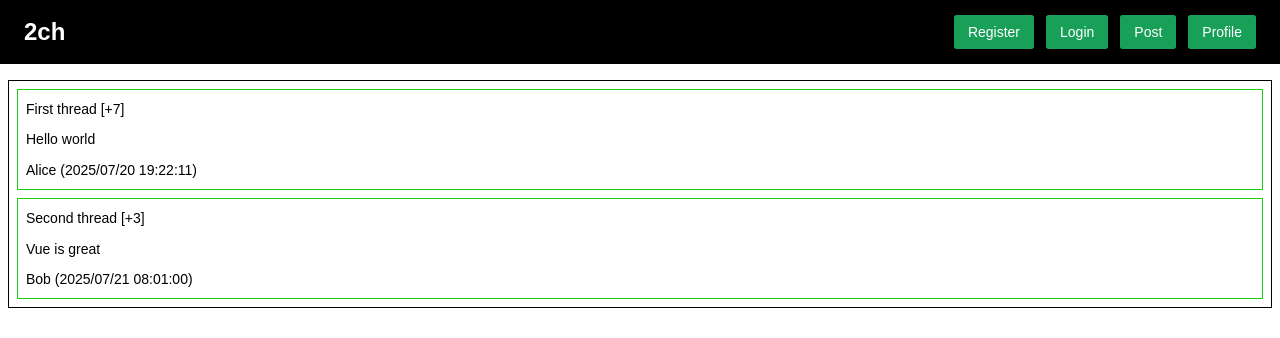
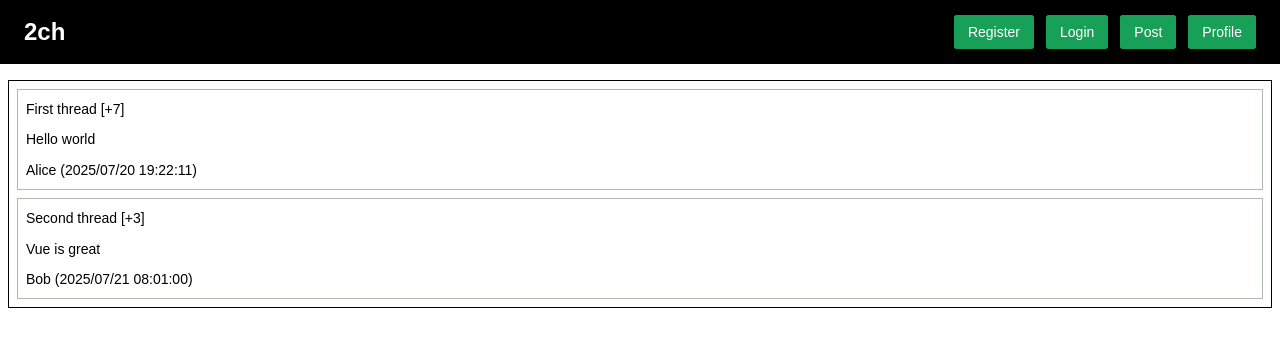
Before and after one commit to GZhonghui/2ch-web, a Vue app: page /login in a window 1280 px wide. Shown: the top 338 px of the page. Built offline with nearby package versions, Linux system fonts and the light colour scheme.

Commit message:
create views

```diff
--- a/src/App.vue
+++ b/src/App.vue
@@ -1,55 +1,15 @@
 <script setup>
 
 import { ref } from 'vue';
-import { NButton } from 'naive-ui';
-import Thread from './components/Thread.vue';
-
-const threads = ref([
-  {
-    id: 1,
-    title: 'First thread',
-    content: 'Hello world',
-    userName: 'Alice',
-    postTime: '2025/07/20 19:22:11',
-    replyCount: 7
-  },
-  {
-    id: 2,
-    title: 'Second thread',
-    content: 'Vue is great',
-    userName: 'Bob',
-    postTime: '2025/07/21 08:01:00',
-    replyCount: 3
-  }
-  // ... 更多
-])
+import Header from './components/Header.vue';
+import HomeThreads from './views/HomeThreads.vue';
 
 </script>
 
 <template>
   <div class="page">
-    <header class="header-bar">
-      <h1 class="title">2ch</h1>
-      <div class="actions">
-        <n-button type="primary">Register</n-button>
-        <n-button type="primary">Login</n-button>
-        <n-button type="primary">Post</n-button>
-        <n-button type="primary">Profile</n-button>
-      </div>
-    </header>
-
-    <div class="content">
-      <Thread
-        v-for="t in threads"
-        :key="t.id"
-        :id="t.id"
-        :title="t.title"
-        :content="t.content"
-        :user-name="t.userName"
-        :post-time="t.postTime"
-        :reply-count="t.replyCount"
-      />
-    </div>
+    <Header />
+    <HomeThreads />
   </div>
 </template>
 
@@ -58,33 +18,4 @@ const threads = ref([
   font-family: sans-serif;
   margin: 0;
 }
-
-.header-bar {
-  width: 100%;
-  height: 64px;
-  margin-bottom: 16px;
-  background: #000000;
-  display: flex;
-  align-items: center;
-  justify-content: space-between;
-  padding: 0 24px;
-  box-sizing: border-box;
-  color: #fff;
-}
-
-.title {
-  margin: 0;
-  font-size: 24px;
-}
-
-.actions {
-  display: flex;
-  align-items: center;
-  gap: 12px;
-}
-
-.content {
-  border: 1px solid black;
-  margin: 8px;
-}
 </style>
--- /dev/null
+++ b/src/components/Header.vue
@@ -0,0 +1,70 @@
+<script setup>
+
+import { ref } from 'vue';
+import {
+  NButton,
+  NMessageProvider,
+  NConfigProvider,
+  createDiscreteApi
+} from 'naive-ui';
+
+const { message } = createDiscreteApi(['message'])
+
+function onClickRegister() {
+
+}
+
+function onClickLogin() {
+
+}
+
+function onClickPost() {
+
+}
+
+function onClickProfile() {
+  message.error('Please login!')
+}
+</script>
+
+<template>
+  <n-config-provider>
+    <n-message-provider>
+      <header class="header-bar">
+        <h1 class="title">2ch</h1>
+        <div class="actions">
+          <n-button type="primary" @click="onClickRegister">Register</n-button>
+          <n-button type="primary" @click="onClickLogin">Login</n-button>
+          <n-button type="primary" @click="onClickPost">Post</n-button>
+          <n-button type="primary" @click="onClickProfile">Profile</n-button>
+        </div>
+      </header>
+    </n-message-provider>
+  </n-config-provider>
+</template>
+
+<style scoped>
+.header-bar {
+  width: 100%;
+  height: 64px;
+  margin-bottom: 16px;
+  background: #000000;
+  display: flex;
+  align-items: center;
+  justify-content: space-between;
+  padding: 0 24px;
+  box-sizing: border-box;
+  color: #fff;
+}
+
+.title {
+  margin: 0;
+  font-size: 24px;
+}
+
+.actions {
+  display: flex;
+  align-items: center;
+  gap: 12px;
+}
+</style>
--- a/src/components/Thread.vue
+++ b/src/components/Thread.vue
@@ -1,11 +1,5 @@
 <script setup>
 import { ref } from 'vue';
-
-// const title = ref('Empty Title')
-// const content = ref('Empty Content')
-// const user_name = ref('Empty User Name')
-// const post_time = ref('2025/07/20 19:22:11')
-// const reply_count = ref(7)
 
 const props = defineProps({
   id: { type: Number, required: true },
@@ -27,12 +21,12 @@ const props = defineProps({
 
 <style scoped>
 .thread-preview {
-  border: 1px solid rgb(26, 206, 16);
+  border: 1px solid rgb(176, 185, 176);
   margin: 8px;
 }
 
 .thread-preview:hover {
-  background-color: rgb(26, 206, 16);
+  background-color: rgb(176, 185, 176);
 }
 
 .thread-preview p {
--- /dev/null
+++ b/src/views/HomeThreads.vue
@@ -0,0 +1,47 @@
+<script setup>
+
+import { ref } from 'vue';
+import Thread from '@/components/Thread.vue';
+
+const threads = ref([
+  {
+    id: 1,
+    title: 'First thread',
+    content: 'Hello world',
+    userName: 'Alice',
+    postTime: '2025/07/20 19:22:11',
+    replyCount: 7
+  },
+  {
+    id: 2,
+    title: 'Second thread',
+    content: 'Vue is great',
+    userName: 'Bob',
+    postTime: '2025/07/21 08:01:00',
+    replyCount: 3
+  }
+])
+
+</script>
+
+<template>
+  <div class="content">
+    <Thread
+      v-for="t in threads"
+      :key="t.id"
+      :id="t.id"
+      :title="t.title"
+      :content="t.content"
+      :user-name="t.userName"
+      :post-time="t.postTime"
+      :reply-count="t.replyCount"
+    />
+  </div>
+</template>
+
+<style scoped>
+.content {
+  border: 1px solid black;
+  margin: 8px;
+}
+</style>
```
Also changed, not shown: src/views/Login.vue (added), src/views/Post.vue (added), src/views/Register.vue (added), src/views/ThreadDetail.vue (added).
